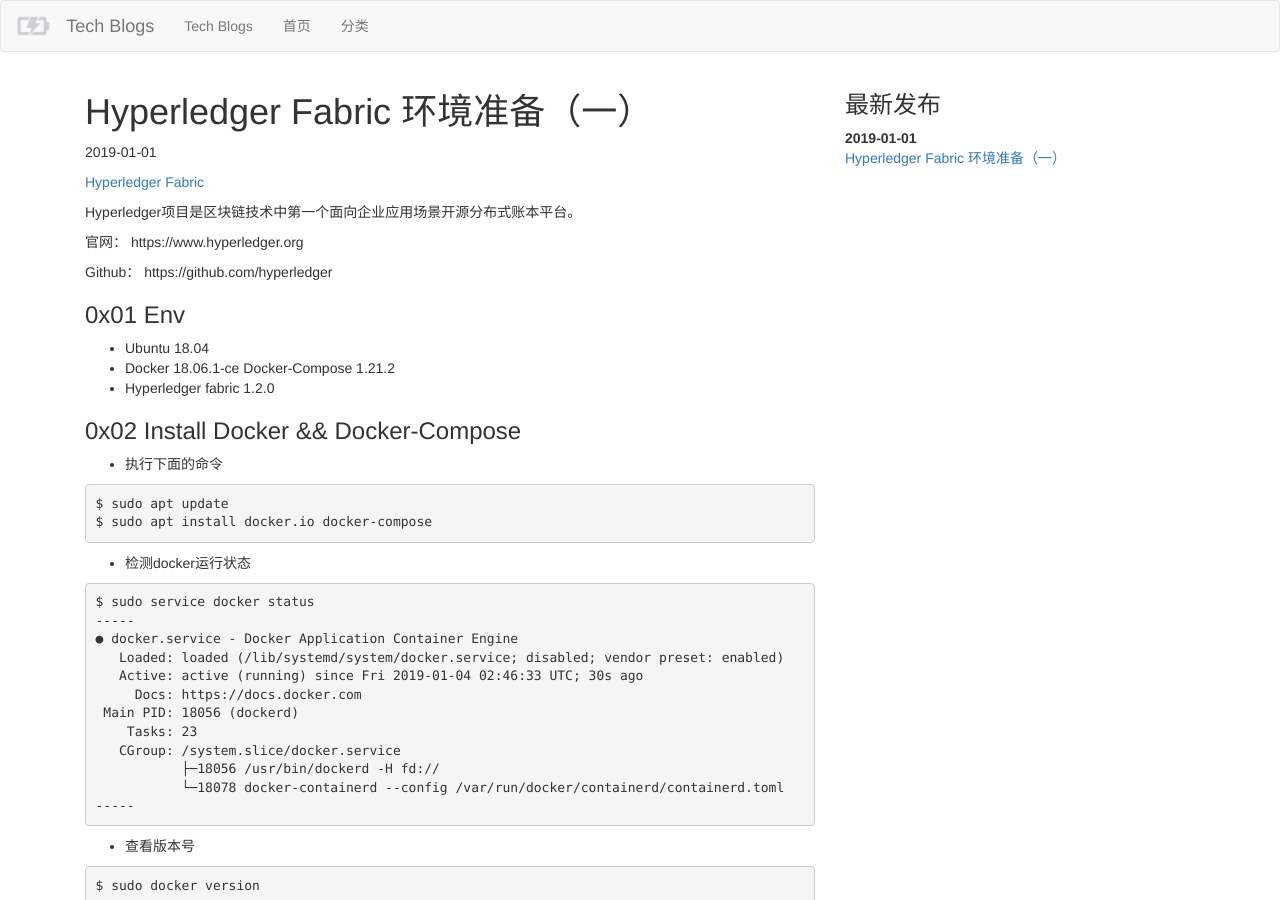
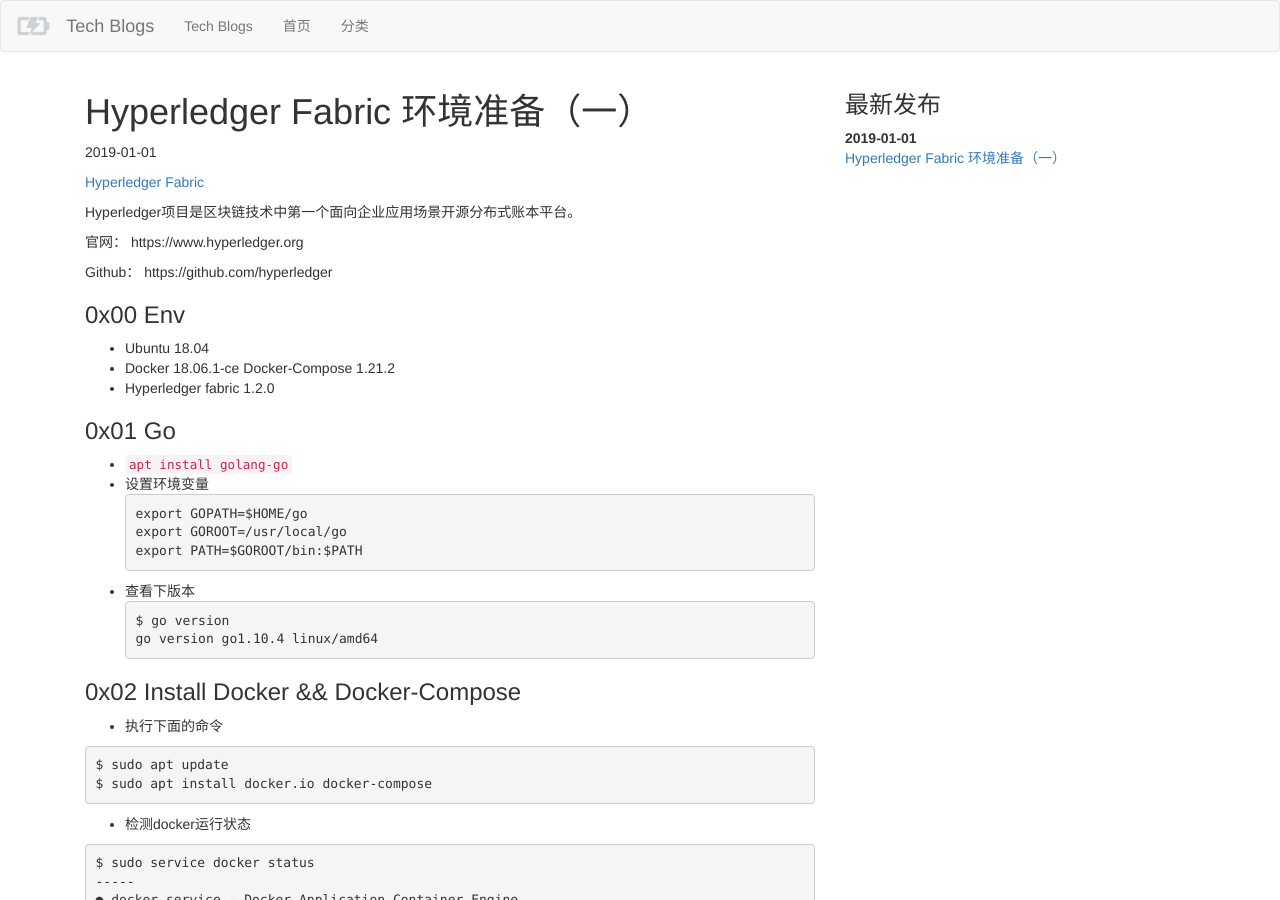
Before and after one commit to omnbmh/omnbmh.github.io, a Jekyll site: the page built from _posts/2019-01-01-hyperledger-fabric-env.md, in a window 1280 px wide and 900 px high. Built offline with Jekyll 4.4.1, drawn with Linux system fonts in a browser that asks for light colours.

Commit message:
update 2019-01-21

````diff
--- a/_posts/2019-01-01-hyperledger-fabric-env.md
+++ b/_posts/2019-01-01-hyperledger-fabric-env.md
@@ -13,10 +13,24 @@
 
 Github： https://github.com/hyperledger
 
-### 0x01 Env
+### 0x00 Env
 - Ubuntu 18.04
 - Docker 18.06.1-ce Docker-Compose 1.21.2
 - Hyperledger fabric 1.2.0
+
+### 0x01 Go
+- `apt install golang-go`
+- 设置环境变量
+```
+export GOPATH=$HOME/go
+export GOROOT=/usr/local/go
+export PATH=$GOROOT/bin:$PATH
+```
+- 查看下版本
+```
+$ go version
+go version go1.10.4 linux/amd64
+```
 
 ### 0x02 Install Docker && Docker-Compose
 - 执行下面的命令
````
Also changed, not shown: _posts/2018-10-01-docker-manual.md (+1 -0 lines).
